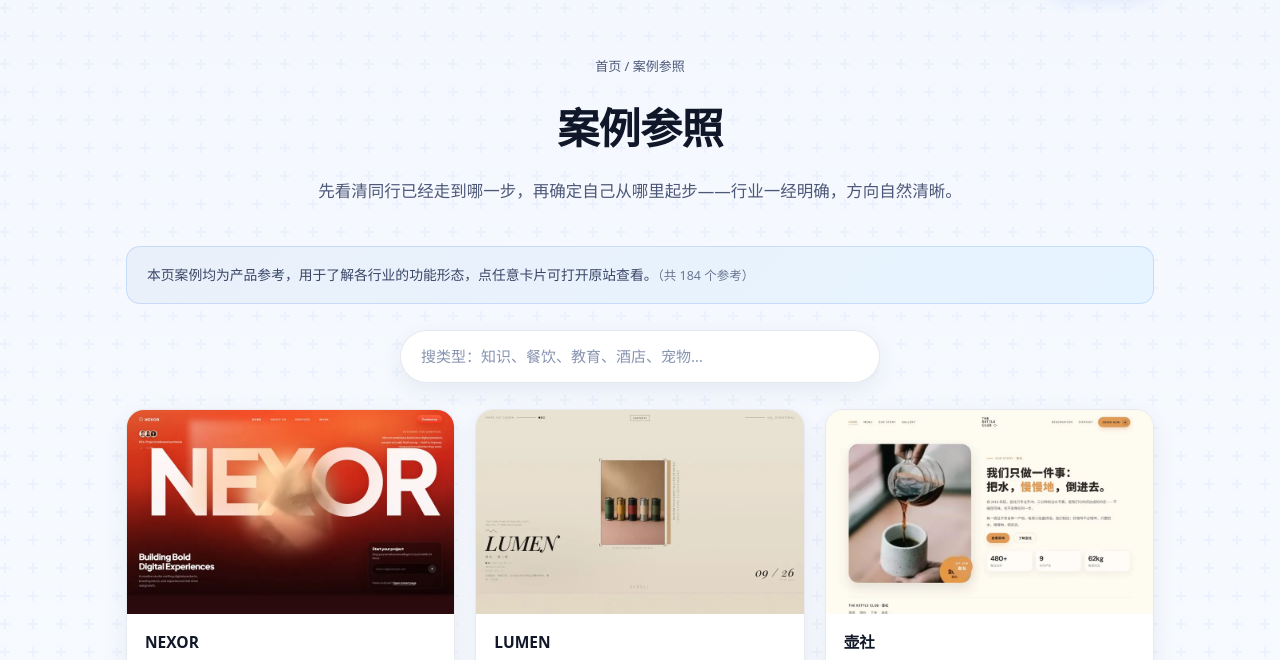
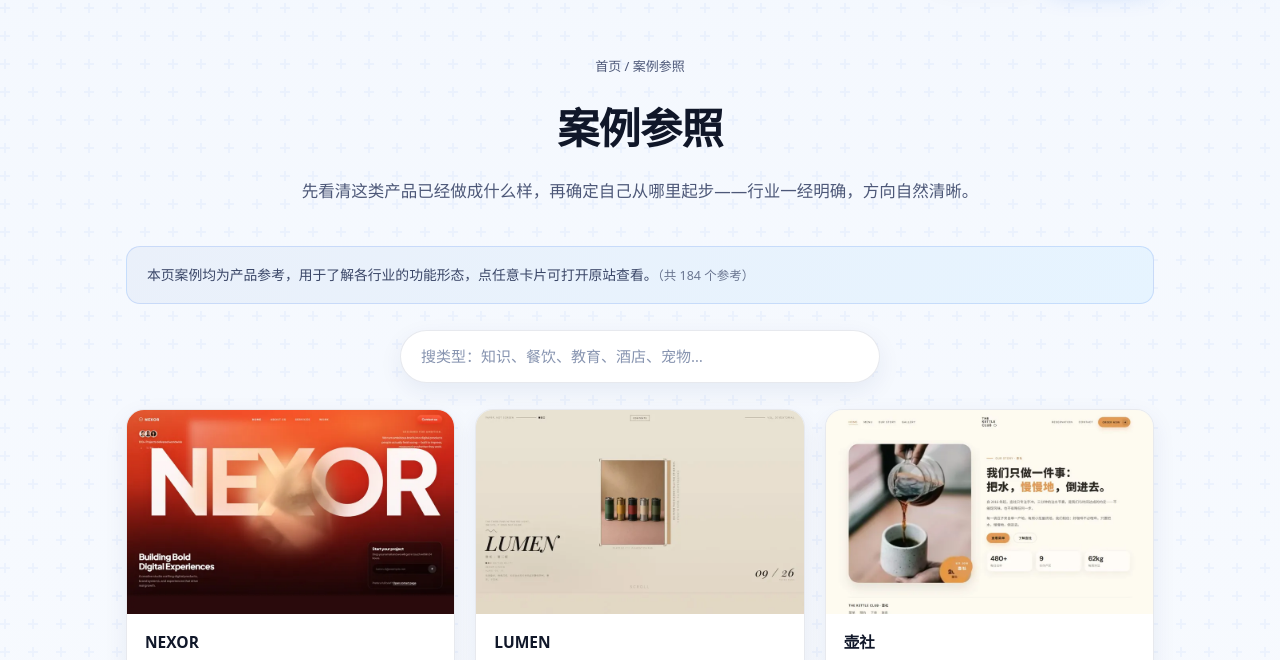
Before and after one commit to JKZWQQ/jinyi-dev, a plain HTML site: page reference.html in a window 1280 px wide. Shown: the part 81-741 px from the top of the page. Drawn offline with Linux system fonts and the light colour scheme.

Commit message:
Copy: homepage entry says 'our work'; unify wording on reference page

```diff
--- a/reference.html
+++ b/reference.html
@@ -35,7 +35,7 @@
   <div class="container">
     <div class="breadcrumb"><a href="index.html">首页</a> / 案例参照</div>
     <h1>案例参照</h1>
-    <p style="max-width:42em">先看清同行已经走到哪一步，再确定自己从哪里起步——行业一经明确，方向自然清晰。</p>
+    <p style="max-width:42em">先看清这类产品已经做成什么样，再确定自己从哪里起步——行业一经明确，方向自然清晰。</p>
   </div>
 </section>
 
```
Also changed, not shown: index.html (+1 -1 lines).
